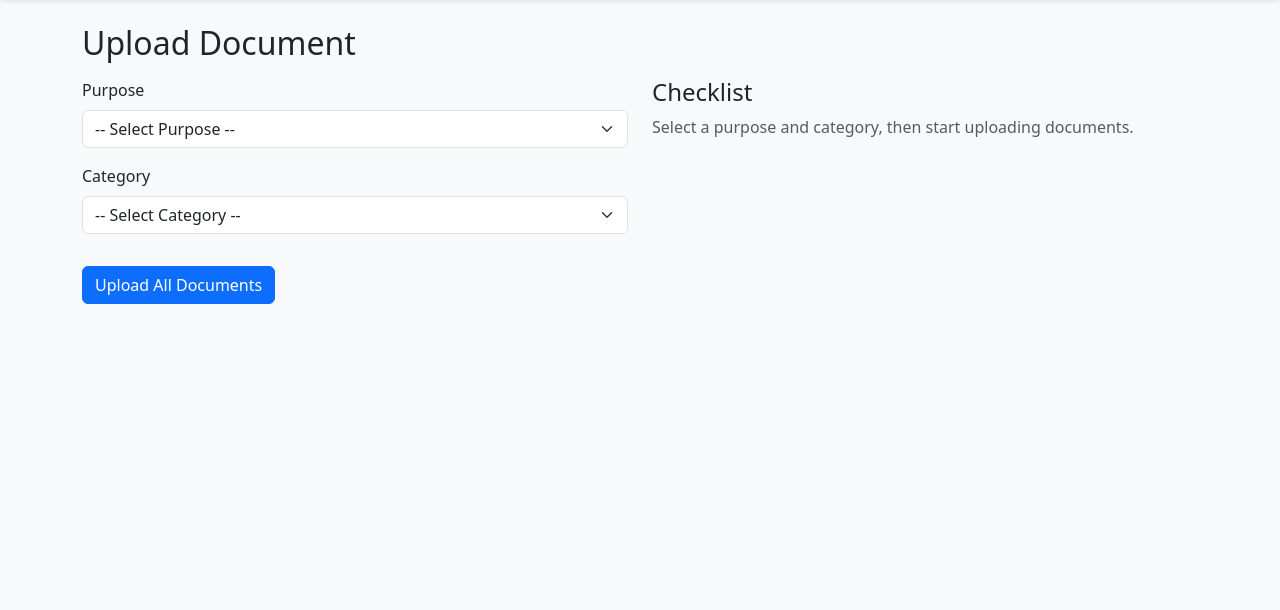
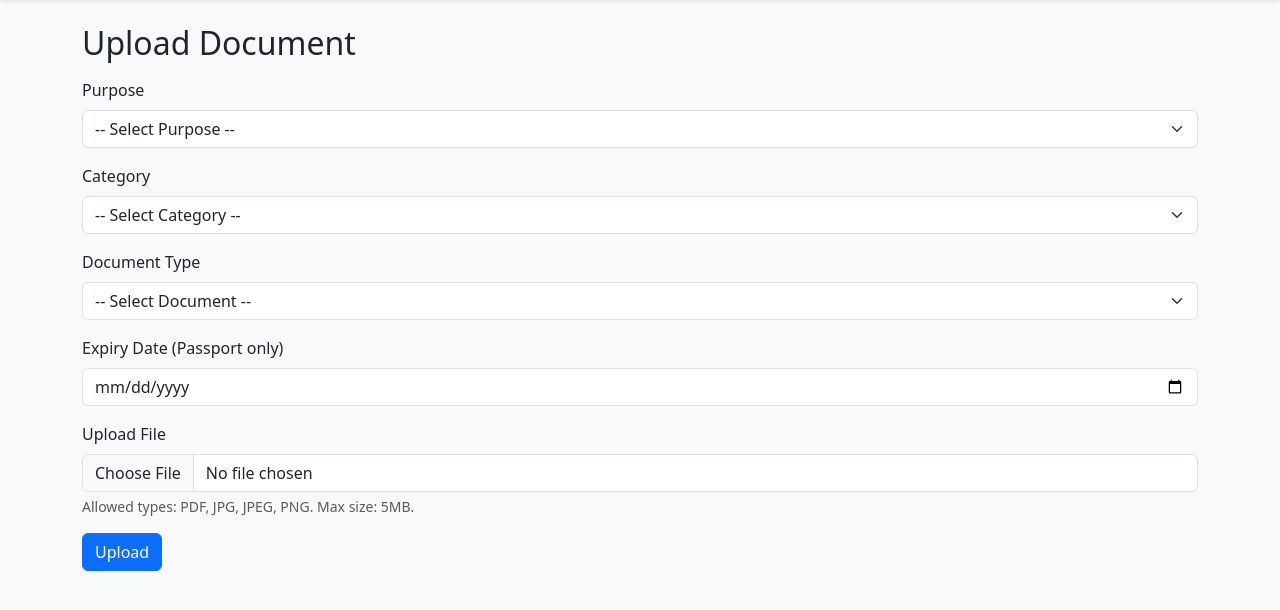
Before and after one commit to code-with-Llyon/Dbs, a Flask app: page /upload in a window 1280 px wide. Shown: the part 56-666 px from the top of the page. Run offline with Flask 3, Linux system fonts and the light colour scheme.

Commit message:
debugging and making changes to the uploads file

```diff
--- a/gnib-doc-validator/templates/upload.html
+++ b/gnib-doc-validator/templates/upload.html
@@ -1,12 +1,9 @@
-{% extends "base.html" %}
-{% block content %}
-
+{% extends "base.html" %} {% block content %}
 <h2 class="mb-3">Upload Document</h2>
 
-{# show flash messages from Flask #}
-{% with messages = get_flashed_messages(with_categories=true) %}
-  {% if messages %}
-    {% for category, msg in messages %}
+{# show flash messages from Flask #} {% with messages =
+get_flashed_messages(with_categories=true) %} {% if messages %} {% for category,
+msg in messages %}
 <div
   class="alert alert-{{ category }} alert-dismissible fade show"
   role="alert"
@@ -19,19 +16,15 @@
     aria-label="Close"
   ></button>
 </div>
-    {% endfor %}
-  {% endif %}
-{% endwith %}
+{% endfor %} {% endif %} {% endwith %}
 
-<div class="row">
-  <div class="col-md-6">
 <form id="uploadForm" method="POST" enctype="multipart/form-data">
   <div class="mb-3">
     <label class="form-label">Purpose</label>
     <select id="purpose" name="purpose" class="form-select" required>
       <option value="">-- Select Purpose --</option>
-          <option value="study" {% if purpose == 'study' %}selected{% endif %}>Study</option>
-          <option value="work" {% if purpose == 'work' %}selected{% endif %}>Work</option>
+      <option value="study">Study</option>
+      <option value="work">Work</option>
     </select>
   </div>
 
@@ -39,72 +32,51 @@
     <label class="form-label">Category</label>
     <select id="category" name="category" class="form-select" required>
       <option value="">-- Select Category --</option>
-          {# options are filled by JS based on purpose #}
+      {# options will be filled by JS based on purpose #}
     </select>
   </div>
 
-      {# This box shows the textual list of required docs #}
+  <div class="mb-3">
+    <label class="form-label">Document Type</label>
+    <select id="doc_type" name="doc_type" class="form-select" required>
+      <option value="">-- Select Document --</option>
+      {# also filled by JS based on purpose + category, or you can hard-code
+      options #}
+    </select>
+  </div>
+
+  <div class="mb-3">
+    <label class="form-label">Expiry Date (Passport only)</label>
+    <input
+      type="date"
+      id="expiry_date"
+      name="expiry_date"
+      class="form-control"
+      placeholder="YYYY-MM-DD"
+    />
+  </div>
+
+  <div class="mb-3">
+    <label class="form-label">Upload File</label>
+    <input
+      type="file"
+      id="document"
+      name="document"
+      class="form-control"
+      accept=".pdf,.jpg,.jpeg,.png"
+      required
+    />
+    <div class="form-text">
+      Allowed types: PDF, JPG, JPEG, PNG. Max size: 5MB.
+    </div>
+  </div>
+
   <div id="requiredDocsBox" class="alert alert-info d-none"></div>
 
-      {# This container will be filled by JS with one file input per required doc #}
-      <div id="docsContainer" class="mt-3"></div>
-
-      <button type="submit" class="btn btn-primary mt-3">Upload All Documents</button>
+  <button type="submit" class="btn btn-primary">Upload</button>
 </form>
 
 <div id="js-feedback" class="mt-3"></div>
-  </div>
-
-  <div class="col-md-6">
-    <h4>Checklist</h4>
-
-    {% if purpose and category %}
-      <p>
-        <strong>Purpose:</strong> {{ purpose|capitalize }}<br>
-        <strong>Category:</strong> {{ category.replace('_', ' ')|title }}
-      </p>
-    {% endif %}
-
-    {% if required_docs %}
-      <ul class="list-group mb-3">
-        {% for item in required_docs %}
-          <li class="list-group-item d-flex justify-content-between align-items-center">
-            <span>
-              {{ item.doc_type.replace('_', ' ')|title }}
-              {% if item.info and item.info.expiry %}
-                <br>
-                <small class="text-muted">Expiry: {{ item.info.expiry }}</small>
-              {% endif %}
-              {% if item.info and item.info.uploaded_at %}
-                <br>
-                <small class="text-muted">Uploaded at: {{ item.info.uploaded_at }}</small>
-              {% endif %}
-            </span>
-            {% if item.uploaded %}
-              <span class="badge bg-success rounded-pill">Uploaded</span>
-            {% else %}
-              <span class="badge bg-secondary rounded-pill">Missing</span>
-            {% endif %}
-          </li>
-        {% endfor %}
-      </ul>
-
-      {% if all_ready %}
-        <div class="alert alert-success">
-          🎉 All required documents for this category have been uploaded.
-        </div>
-      {% else %}
-        <div class="alert alert-warning">
-          Some required documents are still missing. Please continue uploading.
-        </div>
-      {% endif %}
-    {% else %}
-      <p class="text-muted">
-        Select a purpose and category, then start uploading documents.
-      </p>
-    {% endif %}
-  </div>
-</div>
 
 <script src="{{ url_for('static', filename='js/validation.js') }}"></script>
 {% endblock %}
```
Also changed, not shown: gnib-doc-validator/gnib_uploads.db (added), gnib-doc-validator/uploads/passport_1765591009_Screenshot_13-12-2025_15537_127.0.0.1.jpeg (added). Lines whose indentation alone changed are shown as unchanged.
